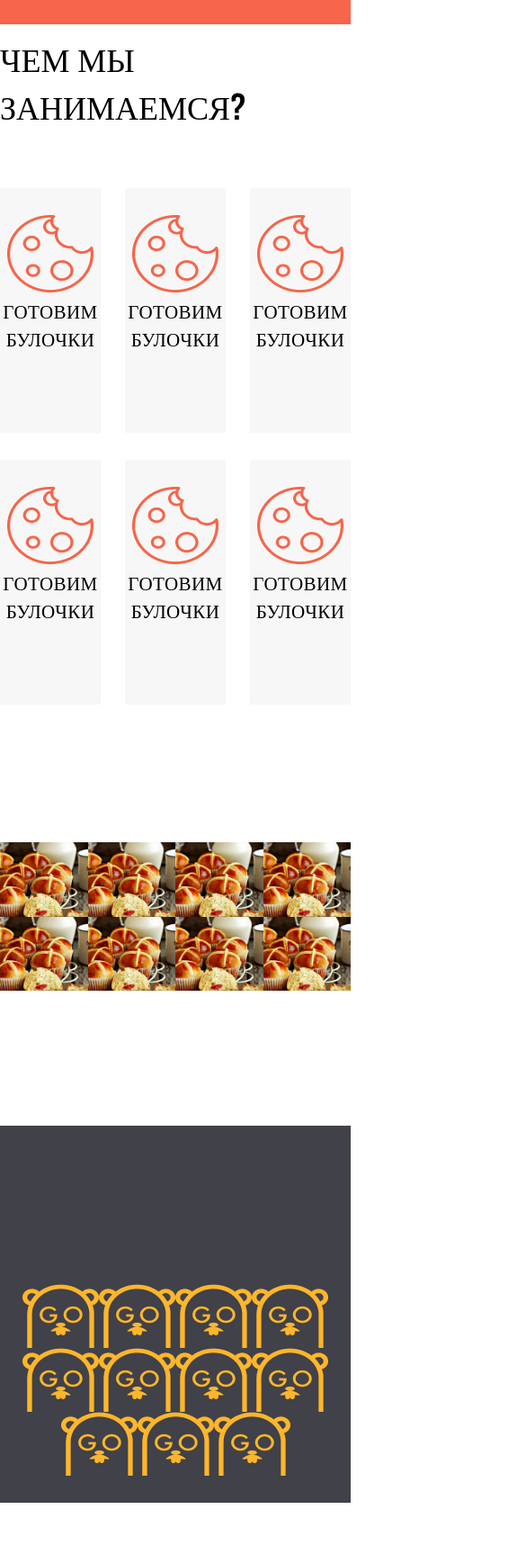
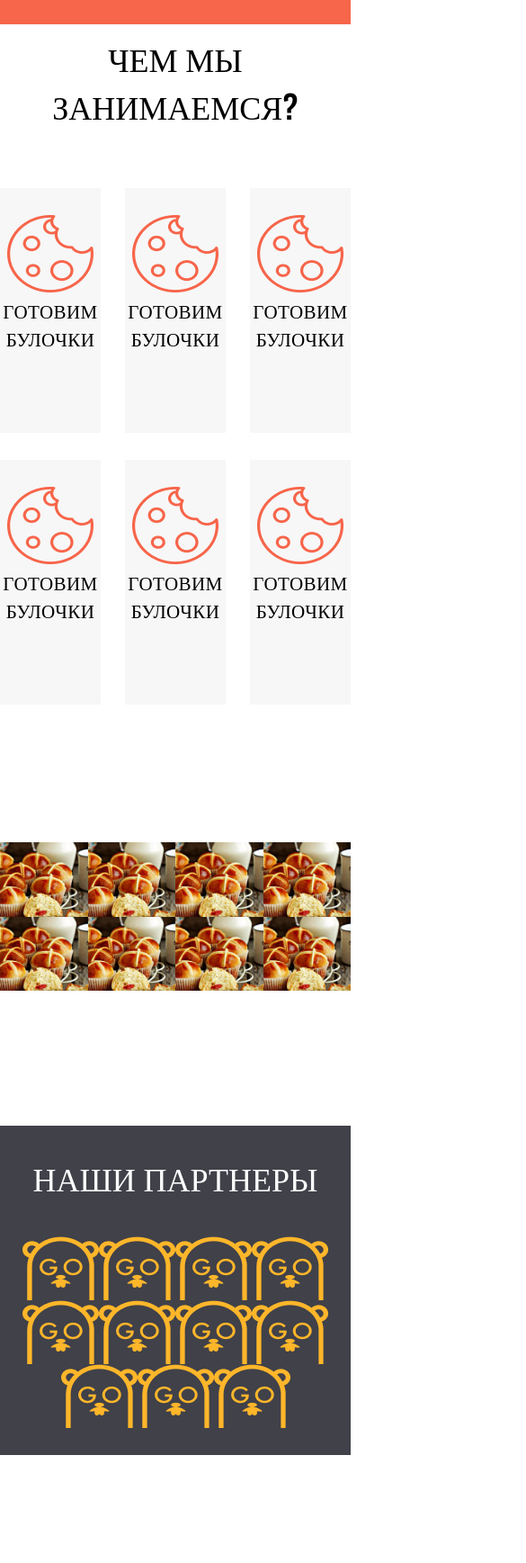
Before and after one commit to set43f/zxfghj, a plain HTML site: page index.html in a window 390 px wide. Shown: the part 3789-5526 px from the top of the page at 90% size, 585 px wide, since content can reach past the window. Drawn offline with nearby package versions, Linux system fonts and the light colour scheme.

Commit message:
Add files via upload

```diff
--- a/css/style.css
+++ b/css/style.css
@@ -610,7 +610,12 @@ color: #FFFFFF;
     .ce {
         margin-top: 10px;
         padding: 0px;
-        text-align: left;
+        text-align: center;
+    }
+
+    .i h2 {
+        margin: 0px;
+        text-align: center;
     }
 
     .bul h1 {
@@ -637,6 +642,11 @@ color: #FFFFFF;
     .q {
         grid-template-columns: repeat(1,1fr);
         grid-gap: 20px 0px;
+    }
+
+    .ivan {
+        grid-template-columns: repeat(1,1fr);
+        grid-gap: 10px;
     }
 
     .vp {
```
